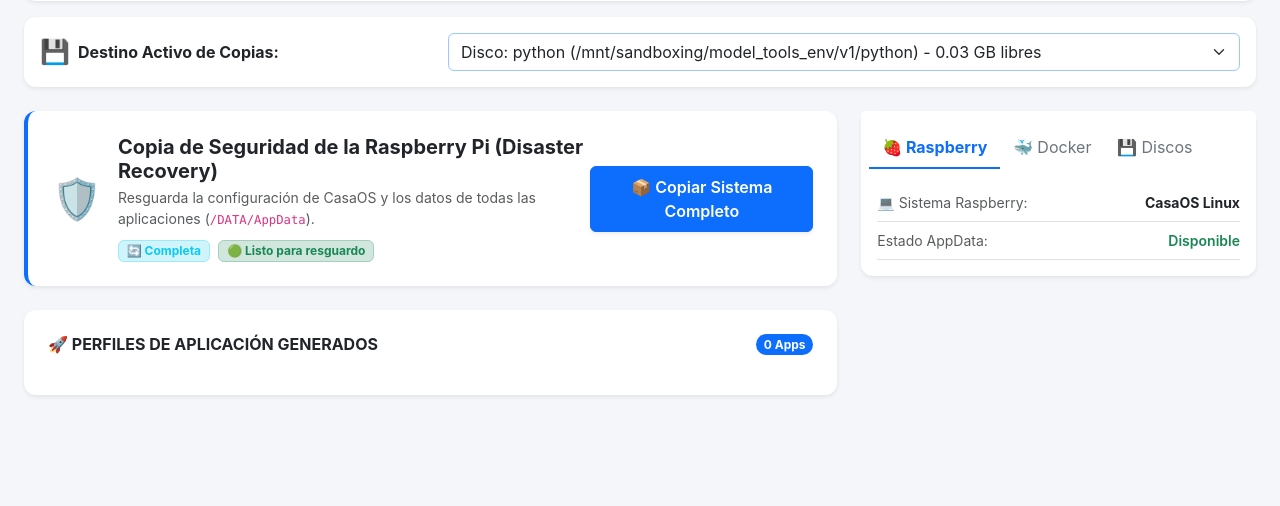
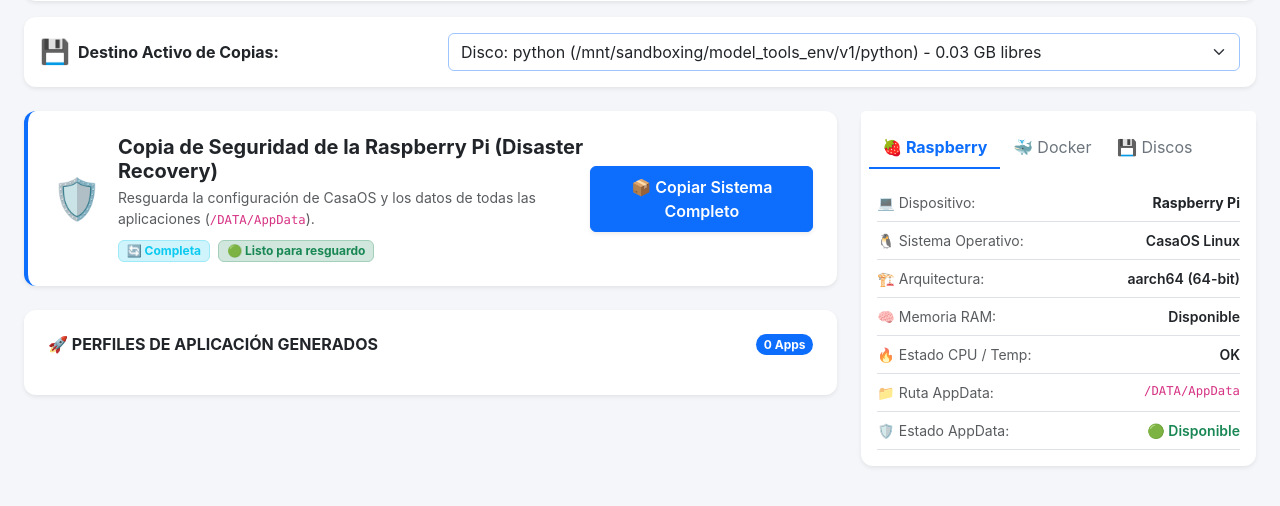
Before and after one commit to chulesjme-png/CasaOS-Backup-Manager, a FastAPI app: page / in a window 1280 px wide. Shown: the part 236-742 px from the top of the page. Run offline with FastAPI, Linux system fonts and the light colour scheme; data that the repository does not hold is empty; parts of the project's set-up code (start-up, migrations or seed data) failed here and were passed over.

Commit message:
Update index.html

```diff
--- a/app/templates/index.html
+++ b/app/templates/index.html
@@ -138,14 +138,34 @@
                     </div>
                     <div class="card-body">
                         <div id="tabContentRpi" class="tab-pane-content">
-                            <div class="small">
+                            <div class="small" id="rpiDetails">
                                 <div class="d-flex justify-content-between py-2 border-bottom">
-                                    <span class="text-muted">💻 Sistema Raspberry:</span>
-                                    <span class="fw-bold text-dark">CasaOS Linux</span>
+                                    <span class="text-muted">💻 Dispositivo:</span>
+                                    <span class="fw-bold text-dark" id="rpiModel">Raspberry Pi</span>
                                 </div>
                                 <div class="d-flex justify-content-between py-2 border-bottom">
-                                    <span class="text-muted">Estado AppData:</span>
-                                    <span class="fw-semibold text-success">Disponible</span>
+                                    <span class="text-muted">🐧 Sistema Operativo:</span>
+                                    <span class="fw-semibold text-dark" id="rpiOs">CasaOS Linux</span>
+                                </div>
+                                <div class="d-flex justify-content-between py-2 border-bottom">
+                                    <span class="text-muted">🏗️ Arquitectura:</span>
+                                    <span class="fw-semibold text-dark" id="rpiArch">aarch64 (64-bit)</span>
+                                </div>
+                                <div class="d-flex justify-content-between py-2 border-bottom">
+                                    <span class="text-muted">🧠 Memoria RAM:</span>
+                                    <span class="fw-semibold text-dark" id="rpiRam">Cargando...</span>
+                                </div>
+                                <div class="d-flex justify-content-between py-2 border-bottom">
+                                    <span class="text-muted">🔥 Estado CPU / Temp:</span>
+                                    <span class="fw-semibold text-dark" id="rpiCpu">Cargando...</span>
+                                </div>
+                                <div class="d-flex justify-content-between py-2 border-bottom">
+                                    <span class="text-muted">📁 Ruta AppData:</span>
+                                    <code>/DATA/AppData</code>
+                                </div>
+                                <div class="d-flex justify-content-between py-2 border-bottom">
+                                    <span class="text-muted">🛡️ Estado AppData:</span>
+                                    <span class="fw-semibold text-success">🟢 Disponible</span>
                                 </div>
                             </div>
                         </div>
@@ -238,9 +258,24 @@
             document.querySelectorAll('.tab-pane-content').forEach(pane => pane.classList.add('d-none'));
 
             evt.target.classList.add('active');
-            if (tabName === 'rpi') document.getElementById('tabContentRpi').classList.remove('d-none');
+            if (tabName === 'rpi') { document.getElementById('tabContentRpi').classList.remove('d-none'); loadRpiInfo(); }
             if (tabName === 'docker') { document.getElementById('tabContentDocker').classList.remove('d-none'); loadDockerInfo(); }
             if (tabName === 'disks') { document.getElementById('tabContentDisks').classList.remove('d-none'); loadDisksInfo(); }
+        }
+
+        async function loadRpiInfo() {
+            try {
+                const res = await fetch('/api/v1/system/info');
+                const data = await res.json();
+                if (data.model) document.getElementById('rpiModel').innerText = data.model;
+                if (data.os) document.getElementById('rpiOs').innerText = data.os;
+                if (data.arch) document.getElementById('rpiArch').innerText = data.arch;
+                if (data.ram) document.getElementById('rpiRam').innerText = data.ram;
+                if (data.cpu) document.getElementById('rpiCpu').innerText = data.cpu;
+            } catch (e) {
+                document.getElementById('rpiRam').innerText = 'Disponible';
+                document.getElementById('rpiCpu').innerText = 'OK';
+            }
         }
 
         async function loadApps() {
@@ -501,6 +536,7 @@
         document.addEventListener('DOMContentLoaded', () => {
             loadApps();
             loadDisksInfo();
+            loadRpiInfo();
         });
     </script>
 </body>
```
